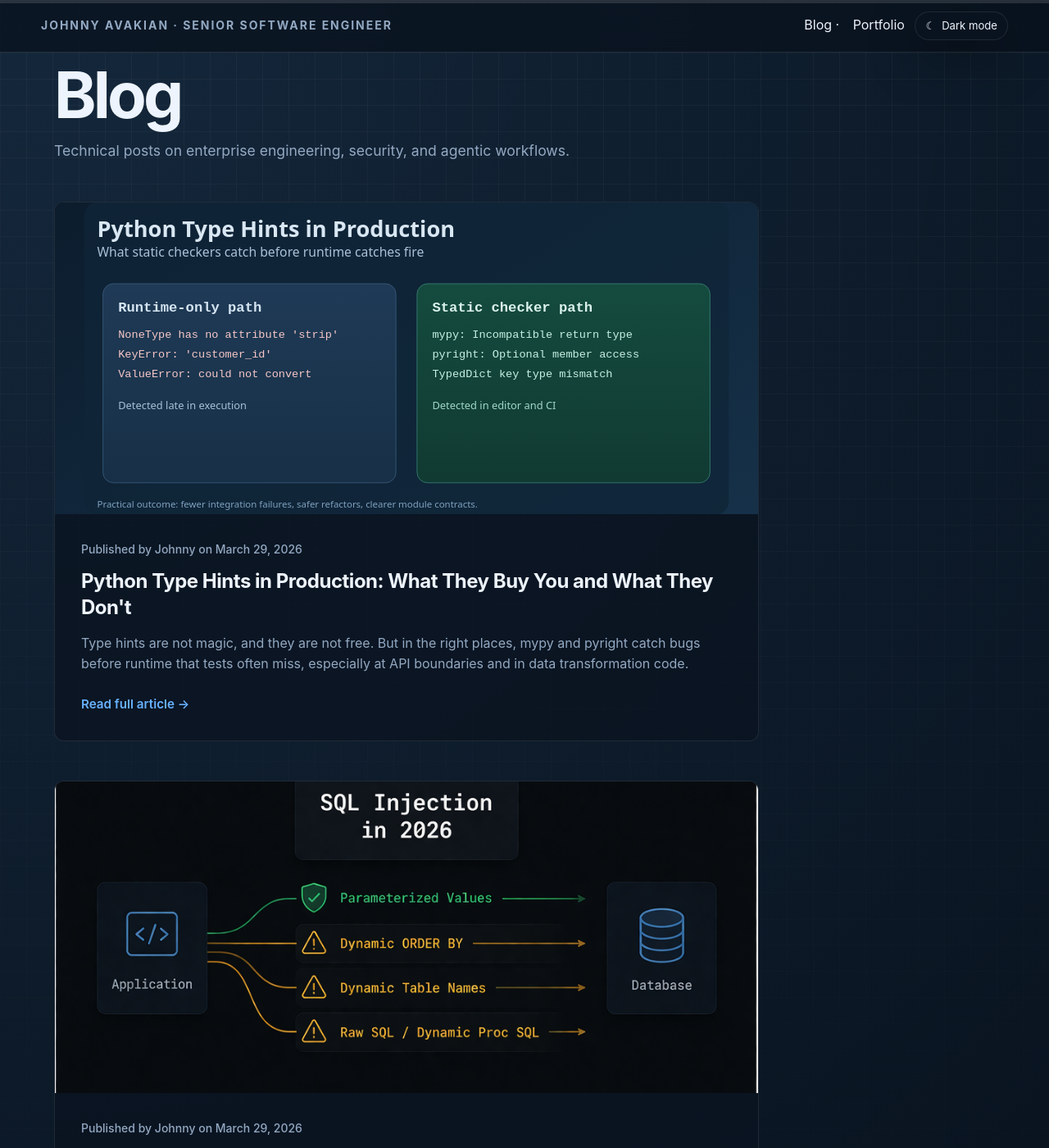
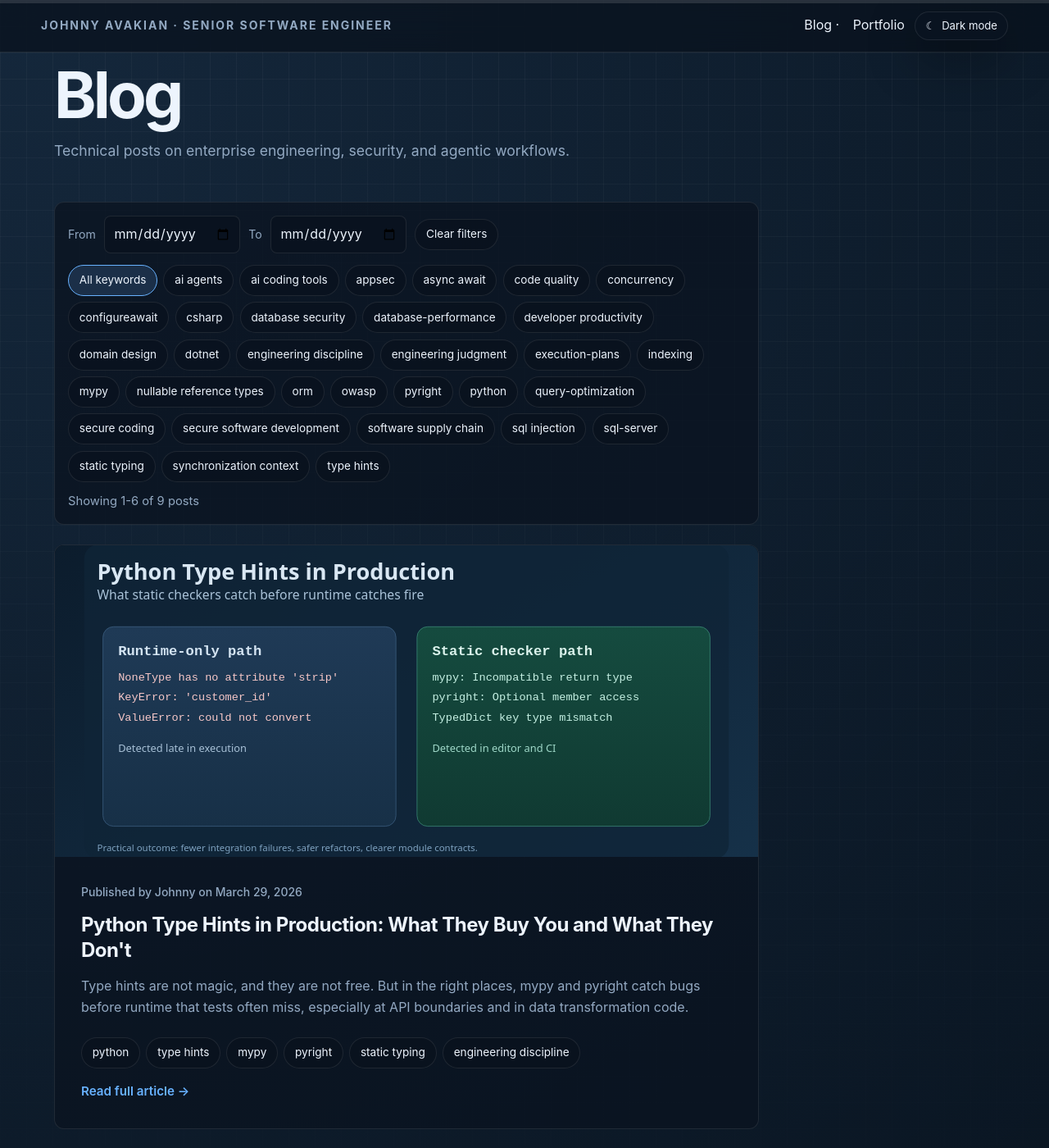
Before and after one commit to codeavak/portfolio_website, a Jekyll site: the page built from blog/index.html, in a window 1280 px wide and 1400 px high. Shown: the whole window at 82% size. Built offline with Jekyll 4.4.1, drawn with Linux system fonts in a browser that asks for light colours; some of the changed text lies outside the part shown.

Commit message:
Add blog keyword/date filters and pagination

```diff
--- a/blog/index.html
+++ b/blog/index.html
@@ -9,9 +9,21 @@ title: Blog
       <h1>Blog</h1>
       <p>Technical posts on enterprise engineering, security, and agentic workflows.</p>
     </div>
-    <div class="blog-posts-grid">
+    <section class="blog-controls" aria-label="Blog filters">
+      <div class="blog-filter-row">
+        <label for="blogDateFrom">From</label>
+        <input id="blogDateFrom" type="date" />
+        <label for="blogDateTo">To</label>
+        <input id="blogDateTo" type="date" />
+        <button id="blogClearFilters" type="button" class="blog-clear-button">Clear filters</button>
+      </div>
+      <div class="blog-keyword-list" id="blogKeywordList"></div>
+      <p class="blog-results-meta" id="blogResultsMeta" aria-live="polite"></p>
+    </section>
+
+    <div class="blog-posts-grid" id="blogPostsGrid">
       {% for post in site.posts %}
-        <article class="blog-post-card">
+        <article class="blog-post-card" data-tags="{% if post.tags %}{{ post.tags | join: '|' | downcase }}{% endif %}" data-date="{{ post.date | date: '%Y-%m-%d' }}">
           {% if post.image %}
             <div class="blog-post-image-container">
               <img src="{{ site.baseurl }}{{ post.image }}" alt="{{ post.title }}" class="blog-post-image" />
@@ -21,10 +33,23 @@ title: Blog
             <time class="blog-post-date">Published by Johnny on {{ post.date | date: "%B %d, %Y" }}</time>
             <h2><a href="{{ site.baseurl }}{{ post.url }}">{{ post.title }}</a></h2>
             <p class="blog-post-excerpt">{{ post.excerpt | strip_html }}</p>
+            {% if post.tags %}
+              <div class="blog-post-tag-row">
+                {% for tag in post.tags %}
+                  <button class="blog-post-tag" type="button" data-tag="{{ tag | downcase }}">{{ tag }}</button>
+                {% endfor %}
+              </div>
+            {% endif %}
             <a href="{{ site.baseurl }}{{ post.url }}" class="blog-read-more">Read full article →</a>
           </div>
         </article>
       {% endfor %}
     </div>
+
+    <nav class="blog-pagination" id="blogPagination" aria-label="Blog pagination">
+      <button id="blogPrevPage" type="button" class="blog-page-button">Previous</button>
+      <span id="blogPageInfo" class="blog-page-info">Page 1 of 1</span>
+      <button id="blogNextPage" type="button" class="blog-page-button">Next</button>
+    </nav>
   </div>
 </section>
--- a/script.js
+++ b/script.js
@@ -426,3 +426,200 @@ if (contactForm) {
     }
   });
 }
+
+const initBlogIndex = () => {
+  const postsGrid = document.getElementById('blogPostsGrid');
+  if (!postsGrid) {
+    return;
+  }
+
+  const cards = Array.from(postsGrid.querySelectorAll('.blog-post-card'));
+  if (!cards.length) {
+    return;
+  }
+
+  const keywordList = document.getElementById('blogKeywordList');
+  const dateFromInput = document.getElementById('blogDateFrom');
+  const dateToInput = document.getElementById('blogDateTo');
+  const clearFiltersButton = document.getElementById('blogClearFilters');
+  const resultsMeta = document.getElementById('blogResultsMeta');
+  const prevButton = document.getElementById('blogPrevPage');
+  const nextButton = document.getElementById('blogNextPage');
+  const pageInfo = document.getElementById('blogPageInfo');
+  const pageSize = 6;
+
+  let activeTag = 'all';
+  let currentPage = 1;
+
+  const parseCardTags = (card) => {
+    const raw = (card.dataset.tags || '').trim();
+    return raw ? raw.split('|').filter(Boolean) : [];
+  };
+
+  const allTags = Array.from(
+    new Set(cards.flatMap((card) => parseCardTags(card)))
+  ).sort((a, b) => a.localeCompare(b));
+
+  const buildKeywordChips = () => {
+    if (!keywordList) {
+      return;
+    }
+
+    const tags = ['all', ...allTags];
+    keywordList.innerHTML = '';
+
+    tags.forEach((tag) => {
+      const chip = document.createElement('button');
+      chip.type = 'button';
+      chip.className = `blog-keyword-chip${tag === activeTag ? ' is-active' : ''}`;
+      chip.dataset.tag = tag;
+      chip.textContent = tag === 'all' ? 'All keywords' : tag;
+      chip.addEventListener('click', () => {
+        activeTag = tag;
+        currentPage = 1;
+        updateView();
+      });
+      keywordList.appendChild(chip);
+    });
+  };
+
+  const withinDateRange = (dateText) => {
+    const postDate = dateText ? new Date(`${dateText}T00:00:00`) : null;
+    if (!postDate || Number.isNaN(postDate.getTime())) {
+      return false;
+    }
+
+    if (dateFromInput && dateFromInput.value) {
+      const fromDate = new Date(`${dateFromInput.value}T00:00:00`);
+      if (postDate < fromDate) {
+        return false;
+      }
+    }
+
+    if (dateToInput && dateToInput.value) {
+      const toDate = new Date(`${dateToInput.value}T23:59:59`);
+      if (postDate > toDate) {
+        return false;
+      }
+    }
+
+    return true;
+  };
+
+  const filteredCards = () => cards.filter((card) => {
+    const tags = parseCardTags(card);
+    const tagMatch = activeTag === 'all' || tags.includes(activeTag);
+    const dateMatch = withinDateRange(card.dataset.date || '');
+    return tagMatch && dateMatch;
+  });
+
+  const updateTagButtons = () => {
+    document.querySelectorAll('.blog-keyword-chip').forEach((chip) => {
+      chip.classList.toggle('is-active', chip.dataset.tag === activeTag);
+    });
+  };
+
+  const updateView = () => {
+    const matchedCards = filteredCards();
+    const total = matchedCards.length;
+    const totalPages = Math.max(1, Math.ceil(total / pageSize));
+    currentPage = Math.min(currentPage, totalPages);
+
+    const start = (currentPage - 1) * pageSize;
+    const end = start + pageSize;
+    const pageCards = matchedCards.slice(start, end);
+
+    cards.forEach((card) => {
+      card.hidden = !pageCards.includes(card);
+    });
+
+    if (resultsMeta) {
+      if (!total) {
+        resultsMeta.textContent = 'No posts match the selected filters.';
+      } else {
+        const startIndex = start + 1;
+        const endIndex = Math.min(end, total);
+        resultsMeta.textContent = `Showing ${startIndex}-${endIndex} of ${total} posts`;
+      }
+    }
+
+    if (pageInfo) {
+      pageInfo.textContent = total ? `Page ${currentPage} of ${totalPages}` : 'Page 0 of 0';
+    }
+
+    if (prevButton) {
+      prevButton.disabled = currentPage <= 1 || !total;
+    }
+
+    if (nextButton) {
+      nextButton.disabled = currentPage >= totalPages || !total;
+    }
+
+    updateTagButtons();
+  };
+
+  if (dateFromInput) {
+    dateFromInput.addEventListener('change', () => {
+      currentPage = 1;
+      updateView();
+    });
+  }
+
+  if (dateToInput) {
+    dateToInput.addEventListener('change', () => {
+      currentPage = 1;
+      updateView();
+    });
+  }
+
+  if (clearFiltersButton) {
+    clearFiltersButton.addEventListener('click', () => {
+      activeTag = 'all';
+      currentPage = 1;
+      if (dateFromInput) {
+        dateFromInput.value = '';
+      }
+      if (dateToInput) {
+        dateToInput.value = '';
+      }
+      updateView();
+    });
+  }
+
+  if (prevButton) {
+    prevButton.addEventListener('click', () => {
+      if (currentPage > 1) {
+        currentPage -= 1;
+        updateView();
+      }
+    });
+  }
+
+  if (nextButton) {
+    nextButton.addEventListener('click', () => {
+      currentPage += 1;
+      updateView();
+    });
+  }
+
+  postsGrid.addEventListener('click', (event) => {
+    const target = event.target;
+    if (!(target instanceof HTMLElement)) {
+      return;
+    }
+
+    if (target.classList.contains('blog-post-tag')) {
+      const tag = target.dataset.tag;
+      if (tag) {
+        activeTag = tag;
+        currentPage = 1;
+        updateView();
+      }
+    }
+  });
+
+  buildKeywordChips();
+  updateView();
+};
+
+initBlogIndex();
--- a/styles.css
+++ b/styles.css
@@ -143,6 +143,86 @@ a { color: inherit; text-decoration: none; }
   font-size: 1.1rem;
 }
 
+.blog-controls {
+  max-width: 860px;
+  padding: 1rem;
+  border: 1px solid var(--line);
+  border-radius: 12px;
+  background: var(--panel);
+  margin-bottom: 1.5rem;
+}
+
+.blog-filter-row {
+  display: flex;
+  align-items: center;
+  flex-wrap: wrap;
+  gap: 0.65rem;
+}
+
+.blog-filter-row label {
+  font-size: 0.88rem;
+  color: var(--muted);
+}
+
+.blog-filter-row input[type="date"] {
+  background: var(--panel-strong);
+  color: var(--text);
+  border: 1px solid var(--line);
+  border-radius: 8px;
+  padding: 0.5rem 0.65rem;
+  font: inherit;
+}
+
+.blog-clear-button,
+.blog-page-button,
+.blog-post-tag,
+.blog-keyword-chip {
+  border: 1px solid var(--line);
+  background: var(--panel-strong);
+  color: var(--text);
+  border-radius: 999px;
+  padding: 0.45rem 0.8rem;
+  font: inherit;
+  font-size: 0.85rem;
+  cursor: pointer;
+  transition: border-color 0.2s ease, color 0.2s ease, transform 0.15s ease;
+}
+
+.blog-clear-button:hover,
+.blog-page-button:hover,
+.blog-post-tag:hover,
+.blog-keyword-chip:hover {
+  border-color: var(--accent);
+  color: var(--accent);
+}
+
+.blog-keyword-chip.is-active {
+  border-color: var(--accent);
+  background: color-mix(in srgb, var(--accent) 18%, var(--panel-strong));
+  color: var(--text);
+}
+
+.blog-keyword-list,
+.blog-post-tag-row {
+  display: flex;
+  flex-wrap: wrap;
+  gap: 0.45rem;
+}
+
+.blog-keyword-list {
+  margin-top: 0.9rem;
+}
+
+.blog-post-tag-row {
+  margin: 0 0 1rem;
+}
+
+.blog-results-meta {
+  margin: 0.75rem 0 0;
+  color: var(--muted);
+  font-size: 0.92rem;
+}
+
 .blog-posts-grid {
   display: grid;
   grid-template-columns: 1fr;
@@ -251,6 +331,44 @@ a { color: inherit; text-decoration: none; }
   color: var(--accent-2);
   transform: translateX(4px);
 }
+
+.blog-pagination {
+  max-width: 860px;
+  display: flex;
+  align-items: center;
+  justify-content: center;
+  gap: 0.8rem;
+  margin-top: 1.5rem;
+}
+
+.blog-page-info {
+  color: var(--muted);
+  font-size: 0.92rem;
+}
+
+.blog-page-button:disabled {
+  opacity: 0.45;
+  cursor: not-allowed;
+}
+
+@media (max-width: 640px) {
+  .blog-controls {
+    padding: 0.85rem;
+  }
+
+  .blog-filter-row {
+    align-items: flex-start;
+  }
+
+  .blog-filter-row input[type="date"] {
+    width: 100%;
+  }
+
+  .blog-clear-button {
+    width: 100%;
+  }
+}
+
 .blog-header nav a:hover {
   text-decoration: underline;
 }
```
